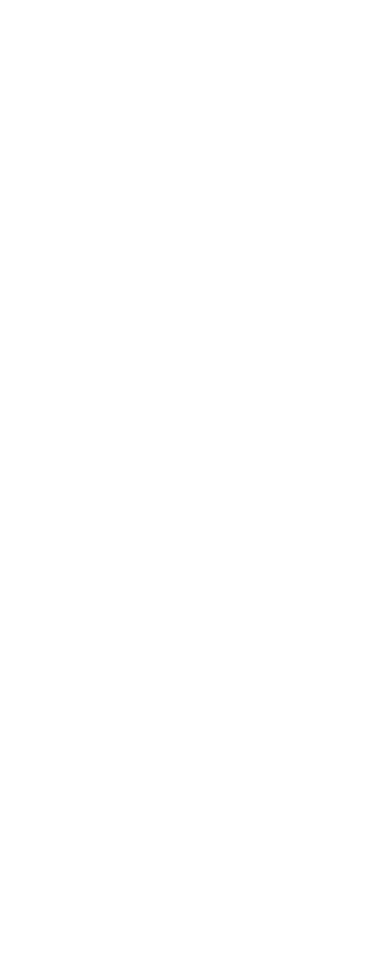
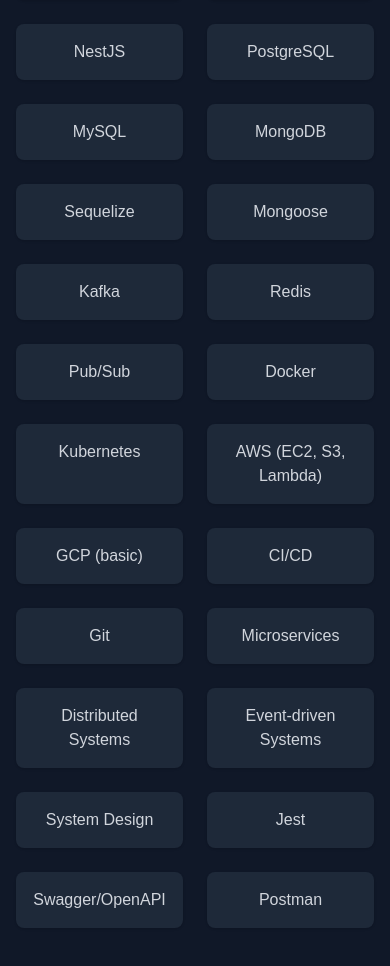
Before and after one commit to abhijit1097/abhijit-portfolio, a Next.js app: page / in a window 390 px wide. Shown: the part 1701-2667 px from the top of the page. Before the commit the page ends 1409 px from the top, so only its background shows below. Built offline with nearby package versions, Linux system fonts and the light colour scheme.

Commit message:
feat: add Skills section with responsive Tailwind grid

```diff
--- a/app/page.tsx
+++ b/app/page.tsx
@@ -1,12 +1,14 @@
 import Layout from '../components/Layout'
 import Hero from '../components/Hero'
 import About from '../components/About'
+import Skills from '../components/Skills'
 
 export default function Home() {
   return (
     <Layout>
       <Hero />
       <About />
+      <Skills />
     </Layout>
   )
 }
--- a/components/Hero.tsx
+++ b/components/Hero.tsx
@@ -10,7 +10,7 @@
         </p>
 
         <a
-          href="/abhijit_resume.pdf"
+          href="/Abhijit_backend_developer.pdf"
           download
           className="bg-blue-500 hover:bg-blue-600 text-white px-6 py-2 rounded transition"
         >
--- /dev/null
+++ b/components/Skills.tsx
@@ -0,0 +1,26 @@
+const skills = [
+    'Node.js', 'TypeScript', 'JavaScript', 'Express.js', 'NestJS',
+    'PostgreSQL', 'MySQL', 'MongoDB', 'Sequelize', 'Mongoose',
+    'Kafka', 'Redis', 'Pub/Sub', 'Docker', 'Kubernetes',
+    'AWS (EC2, S3, Lambda)', 'GCP (basic)', 'CI/CD', 'Git',
+    'Microservices', 'Distributed Systems', 'Event-driven Systems', 'System Design',
+    'Jest', 'Swagger/OpenAPI', 'Postman'
+  ]
+
+  export default function Skills() {
+    return (
+      <section id="skills" className="py-20 text-center">
+        <h2 className="text-3xl font-bold mb-10">Skills</h2>
+        <div className="grid grid-cols-2 sm:grid-cols-3 md:grid-cols-4 gap-6 max-w-5xl mx-auto text-gray-300">
+          {skills.map((skill, index) => (
+            <div
+              key={index}
+              className="bg-gray-800 p-4 rounded-lg shadow hover:bg-gray-700 transition"
+            >
+              {skill}
+            </div>
+          ))}
+        </div>
+      </section>
+    )
+  }
```
Also changed, not shown: 1 other file (tests, documents, lock files or other folders).
